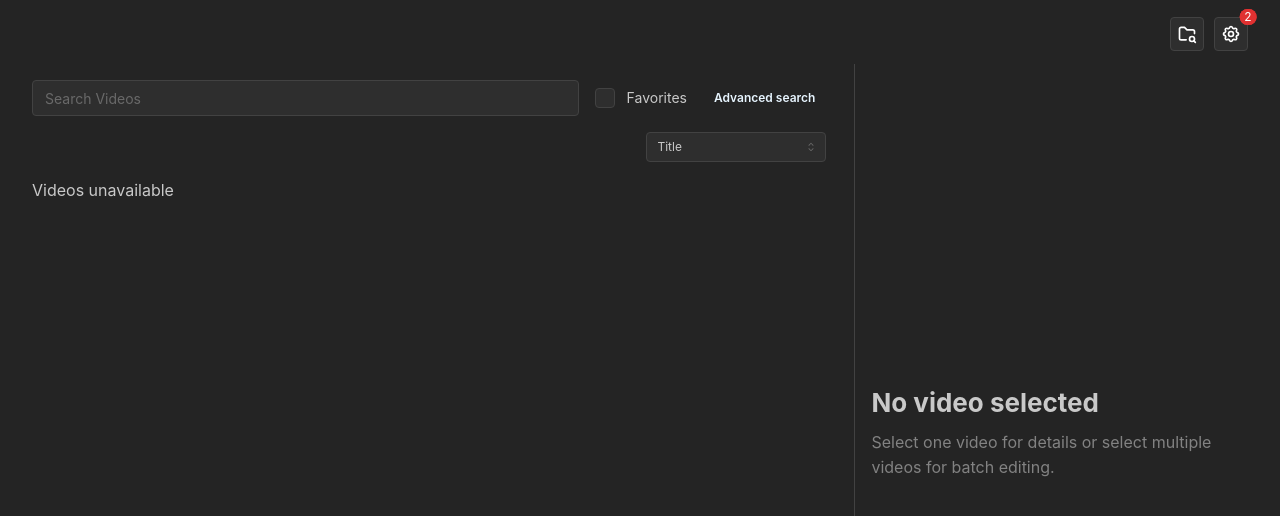
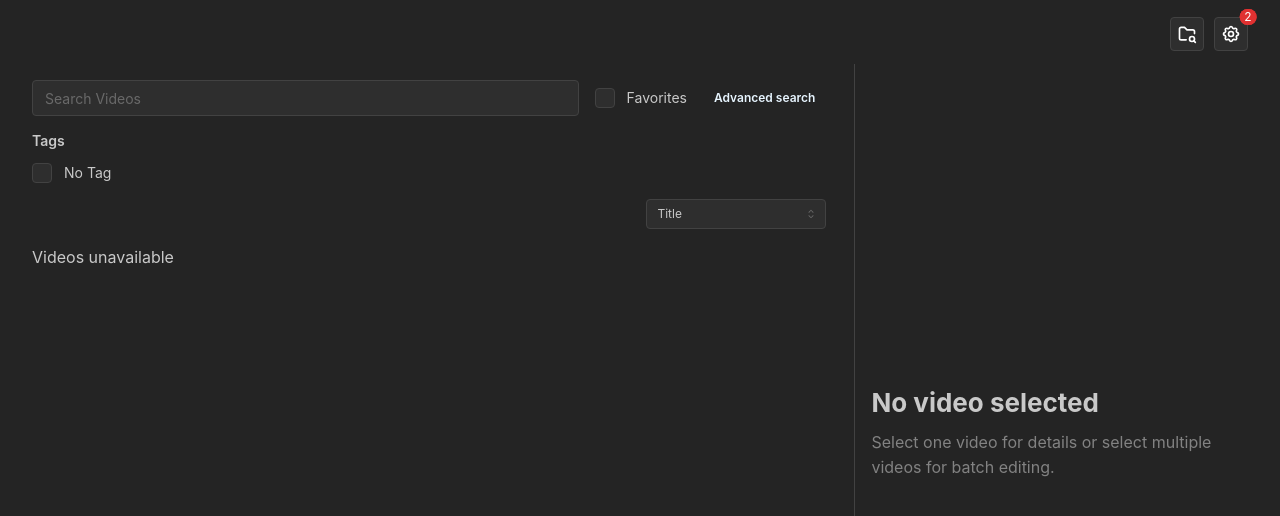
Before and after one commit to mvidailhet/media-manager, a React (Vite) app: page / in a window 1280 px wide. Shown: the top 516 px of the page. Built offline with nearby package versions, Linux system fonts and the light colour scheme.

Commit message:
show a "No Tag" filter

```diff
--- a/src/modules/catalog/VideosPanel/components/FiltersPanel.tsx
+++ b/src/modules/catalog/VideosPanel/components/FiltersPanel.tsx
@@ -21,6 +21,8 @@ import {
   maximumDurationMinutes,
   minimumDurationMinutes,
 } from '../catalogVideoDurationFilters';
+
+const noTagFilterValue = 'without-tags';
 
 export function FiltersPanel({
   availablePerformers,
@@ -172,21 +174,30 @@ export function FiltersPanel({
           />
         </Stack>
       </Collapse>
-      {visibleTags.length > 0 ? (
       <Checkbox.Group
         label="Tags"
-          value={filters.selectedTagIds.map(String)}
-          onChange={(selectedValues) =>
-            updateFilters({ selectedTagIds: selectedValues.map(Number) })
-          }
+        value={[
+          ...(filters.withoutTagsOnly ? [noTagFilterValue] : []),
+          ...filters.selectedTagIds.map(String),
+        ]}
+        onChange={(selectedValues) => {
+          const selectedTagIds = selectedValues
+            .filter((selectedValue) => selectedValue !== noTagFilterValue)
+            .map(Number);
+
+          updateFilters({
+            selectedTagIds,
+            withoutTagsOnly: selectedValues.includes(noTagFilterValue),
+          });
+        }}
       >
         <Group gap="sm" mt="xs">
+          <Checkbox value={noTagFilterValue} label="No Tag" />
           {visibleTags.map((tag) => (
             <Checkbox key={tag.id} value={String(tag.id)} label={tag.name} />
           ))}
         </Group>
       </Checkbox.Group>
-      ) : null}
       {visiblePerformers.length > 0 ? (
         <Checkbox.Group
           label="Performers"
--- a/src/modules/catalog/catalogTypes.ts
+++ b/src/modules/catalog/catalogTypes.ts
@@ -12,6 +12,7 @@ export interface CatalogVideoMetadata {
 export interface CatalogVideoFilters {
   searchText: string;
   selectedTagIds: number[];
+  withoutTagsOnly: boolean;
   selectedPerformerIds: number[];
   hideSecretMetadata: boolean;
   favoritesOnly: boolean;
@@ -36,6 +37,7 @@ export type CatalogMetadataSuggestionAcceptanceRequest =
 export const defaultCatalogVideoFilters: CatalogVideoFilters = {
   searchText: "",
   selectedTagIds: [],
+  withoutTagsOnly: false,
   selectedPerformerIds: [],
   hideSecretMetadata: true,
   favoritesOnly: false,
--- a/src/modules/catalog/catalogVideoFiltering.ts
+++ b/src/modules/catalog/catalogVideoFiltering.ts
@@ -21,7 +21,11 @@ export function catalogVideoMatchesFilters(
       filters.hideSecretMetadata,
       secretMetadataExists,
     ) &&
-    catalogVideoMatchesTagFilter(metadata, filters.selectedTagIds) &&
+    catalogVideoMatchesTagFilter(
+      metadata,
+      filters.selectedTagIds,
+      filters.withoutTagsOnly,
+    ) &&
     catalogVideoMatchesPerformerFilter(metadata, filters.selectedPerformerIds)
   );
 }
@@ -96,7 +100,16 @@ export function catalogVideoMatchesDurationFilter(
 export function catalogVideoMatchesTagFilter(
   metadata: CatalogVideoMetadata | undefined,
   selectedTagIds: number[],
+  withoutTagsOnly = false,
 ) {
+  if (withoutTagsOnly && selectedTagIds.length > 0) {
+    return false;
+  }
+
+  if (withoutTagsOnly) {
+    return (metadata?.tags.length ?? 0) === 0;
+  }
+
   if (selectedTagIds.length === 0) {
     return true;
   }
```
Also changed, not shown: 2 other files (tests, documents, lock files or other folders). Lines whose indentation alone changed are shown as unchanged.
